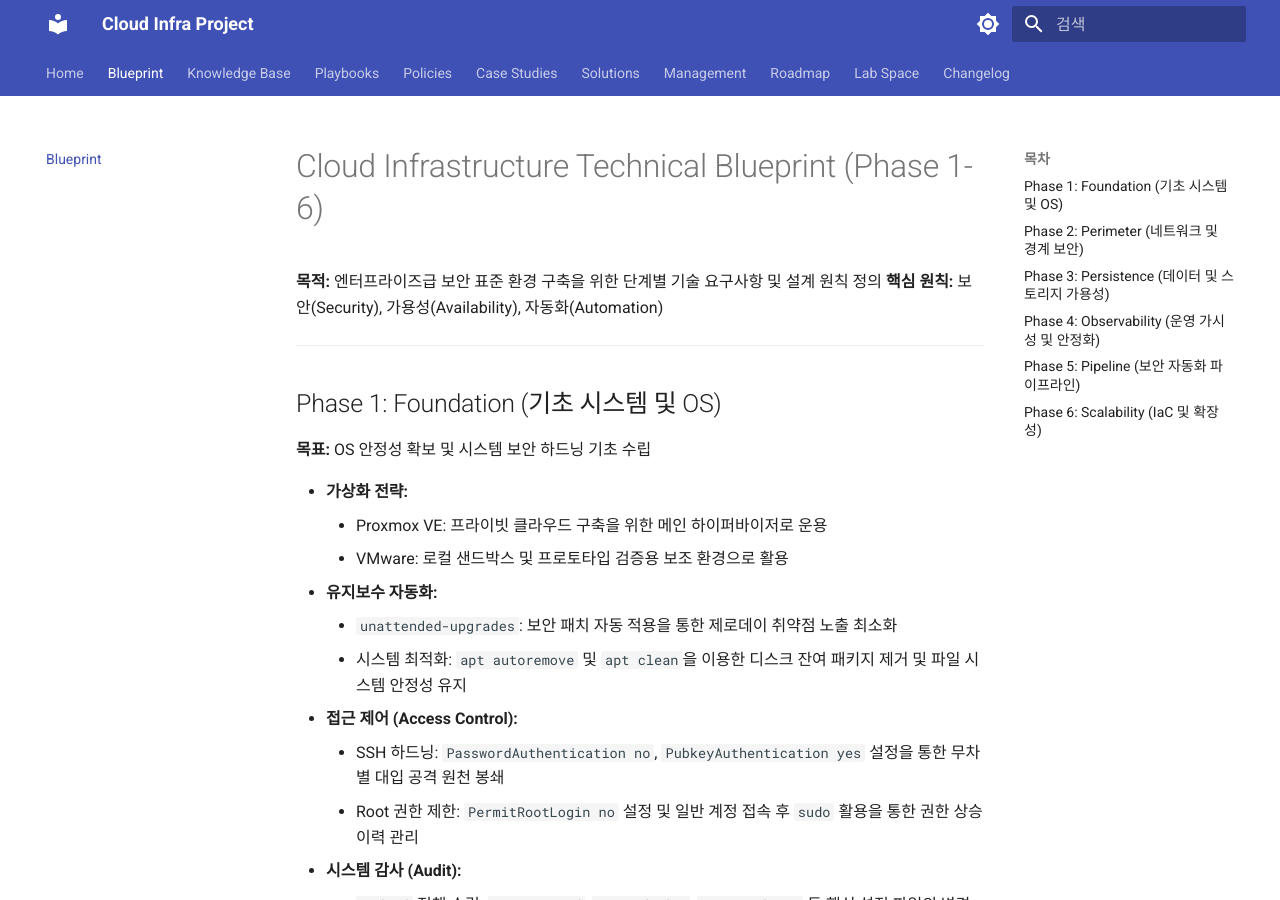
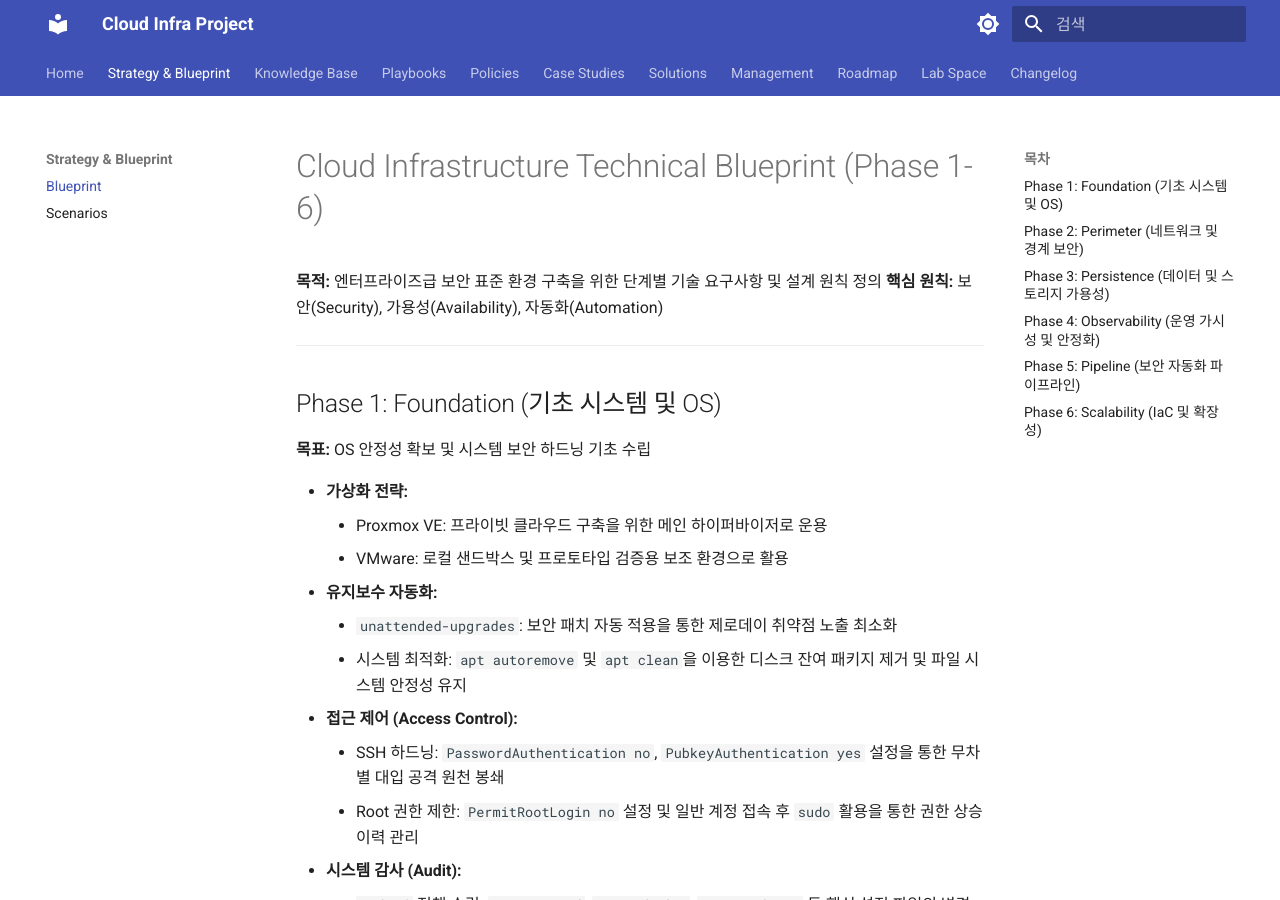
Before and after one commit to ksj686/cloud_infra, an MkDocs documentation site: the page built from docs/project_outline.md, in a window 1280 px wide and 900 px high. Built offline with MkDocs 1.6.1 and Material for MkDocs 9.7.7, drawn with Linux system fonts in a browser that asks for light colours; some of the changed lines change nothing that is shown.

Commit message:
fix: MkDocs 빌드 설정 오류 수정 및 내비게이션 구조 최적화  - exclude_docs 설정 형식 수정을 통한 ValueError 해결  - 누락된 문서(Scenarios, Playbooks 등) 전수 메뉴 등록

```diff
--- a/mkdocs.yml
+++ b/mkdocs.yml
@@ -27,7 +27,7 @@
     - search.highlight
     - content.code.copy
 
-# 빌드 제외 설정 (에러 해결을 위해 멀티라인 문자열 형식 사용)
+# 빌드 제외 설정 (분석용 소스 제외)
 exclude_docs: |
   lecture/**
 
@@ -48,7 +48,9 @@
 
 nav:
   - Home: index.md
-  - Blueprint: project_outline.md
+  - Strategy & Blueprint:
+      - Blueprint: project_outline.md
+      - Scenarios: SCENARIOS.md
   - Knowledge Base:
       - Overview: knowledge_base/analysis_and_improvement.md
       - Tech Guide: knowledge_base/advanced_tech_guide.md
@@ -58,6 +60,9 @@
           - Audit System: playbooks/ops/audit_system.md
           - Safe Upgrade: playbooks/ops/safe_upgrade.md
           - SSH Onboarding: playbooks/ops/ssh_onboarding.md
+      - Build:
+          - Security Pipeline: playbooks/build/security_pipeline.md
+          - Storage Setup: playbooks/build/storage_setup.md
       - Recovery:
           - RAID Rebuild: playbooks/recovery/raid_rebuild.md
   - Policies:
@@ -70,7 +75,11 @@
       - Wazuh: solutions/02_wazuh/README.md
       - Prometheus & Grafana: solutions/03_prometheus_grafana/README.md
       - Vault: solutions/04_vault/README.md
-      - Proxmox VE: solutions/05_proxmox_ve/README.md
+      - Proxmox VE:
+          - Guide: solutions/05_proxmox_ve/README.md
+          - HA Cluster: solutions/05_proxmox_ve/01_ha_cluster.md
+          - Backup PBS: solutions/05_proxmox_ve/02_backup_pbs.md
+          - Automation API: solutions/05_proxmox_ve/03_automation_api.md
   - Management:
       - Workflow: PROJECT_WORKFLOW.md
       - Task Guide: CURRENT_TASK_GUIDE.md
```
